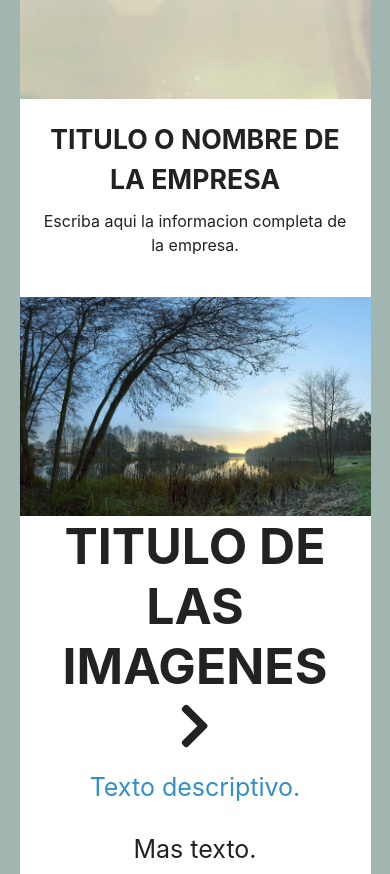
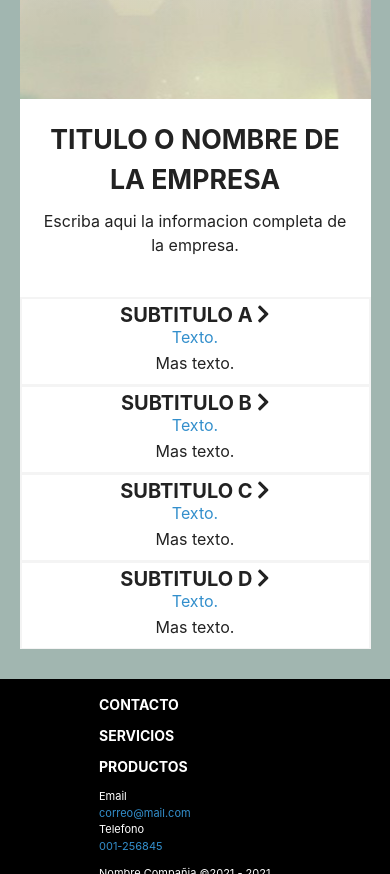
Before and after one commit to Yona-TYT/Plantilla-web1, a plain HTML site: page index.html in a window 390 px wide. Shown: the part 226-1100 px from the top of the page. Drawn offline with Linux system fonts and the light colour scheme.

Commit message:
Mas Ajuste de diseño pagina de inicio

```diff
--- a/index.html
+++ b/index.html
@@ -95,21 +95,8 @@
 			</p>
 		</div>
 
-		<div id="paksets">
-			<div class="half">
-				<img alt="" src="resources/img/img_3.jpg" onerror='this.src=""'>
-		</div><div class="half feature">
-			<h2>Titulo de las Imagenes
-				<i class="fas fa-chevron-right"></i>
-			</h2>
-			<p class="headline">
-				Texto descriptivo.
-			</p>
-			<p>
-				Mas texto.
-			</p>
-		</div></div>
-		<div id="transport">
+
+		<div id="transport" class="section">
 			<div class="half feature">
 				<a href="midominio/about/#transport">
 					<h2>Subtitulo a
@@ -127,7 +114,7 @@
 			</div>
 		</div>
 
-		<div id="mapsize">
+		<div id="mapsize" class="section">
 			<div class="half" style="overflow:hidden">
 				<img alt="" src="resources/img/img_1.jpg" onerror='this.src="g"'>
 		</div><div class="half feature">
@@ -144,7 +131,7 @@
 			</a>
 		</div></div>
 
-		<div id="multiplayer">
+		<div id="multiplayer" class="section">
 			<div class="half feature">
 				<a href="No link">
 					<h2>Subtitulo c
@@ -161,7 +148,7 @@
 			<img alt="" src="resources/img/img_2.jpg" onerror='this.src=""'>
 		</div></div>
 
-		<div id="modding">
+		<div id="modding" class="section">
 			<div class="half">
 				<img alt="" src="resources/img/img_3.jpg" onerror='this.src=""'>
 		</div><div class="half feature">
--- a/resources/css/home.css
+++ b/resources/css/home.css
@@ -53,26 +53,10 @@ h2{
 	text-transform:uppercase;
 	font-weight:700
 }
-#paksets .images{
-	height:260px;
-	padding:0!important;
-	overflow:hidden
-}
-#paksets .images .sized{
-	width:852px;
-	margin:-60px 0 0 -160px
-}
-#paksets .images .sized div{
-	display:inline-block
-}
-#paksets .images img{
-	display:block;
-	float:left;
-	border:2px solid #fff
-}
+
 
 .half h2{
-	font-size: 50px;
+	font-size: 40px;
 	font-weight: bold;
 	line-height: 60px;
 	margin-left:25px;
@@ -99,6 +83,12 @@ h2{
 	max-width:500px
 }
 
+.section{
+	border-bottom:1px solid #000;
+	border-top:1px solid #000;
+
+}
+
 @media all and (max-width:990px){
 	.logo img{
 		width:50%;
@@ -108,6 +98,25 @@ h2{
 	}
 }
 @media all and (max-width:810px){
+	.section{
+		border:2px solid #f4f4f4;
+		border-bottom: 0.5px solid #f4f4f4;
+	}
+	.half h2{
+		margin-top:5px;
+		font-size: 15pt;
+		font-weight: bold;
+		line-height: 10px;
+		margin-left:25px;
+		margin-right:25px
+	}
+	.half p{
+		font-size: 12pt;
+		line-height: 10px;
+		margin-left:25px;
+		margin-right:25px
+	}
+
 	.smsc{
 		padding:0;
 		height:250px
@@ -118,4 +127,7 @@ h2{
 		width:100%;
 		display:block
 	}
+	.half img{
+		display: none;
+	}
 }
```
